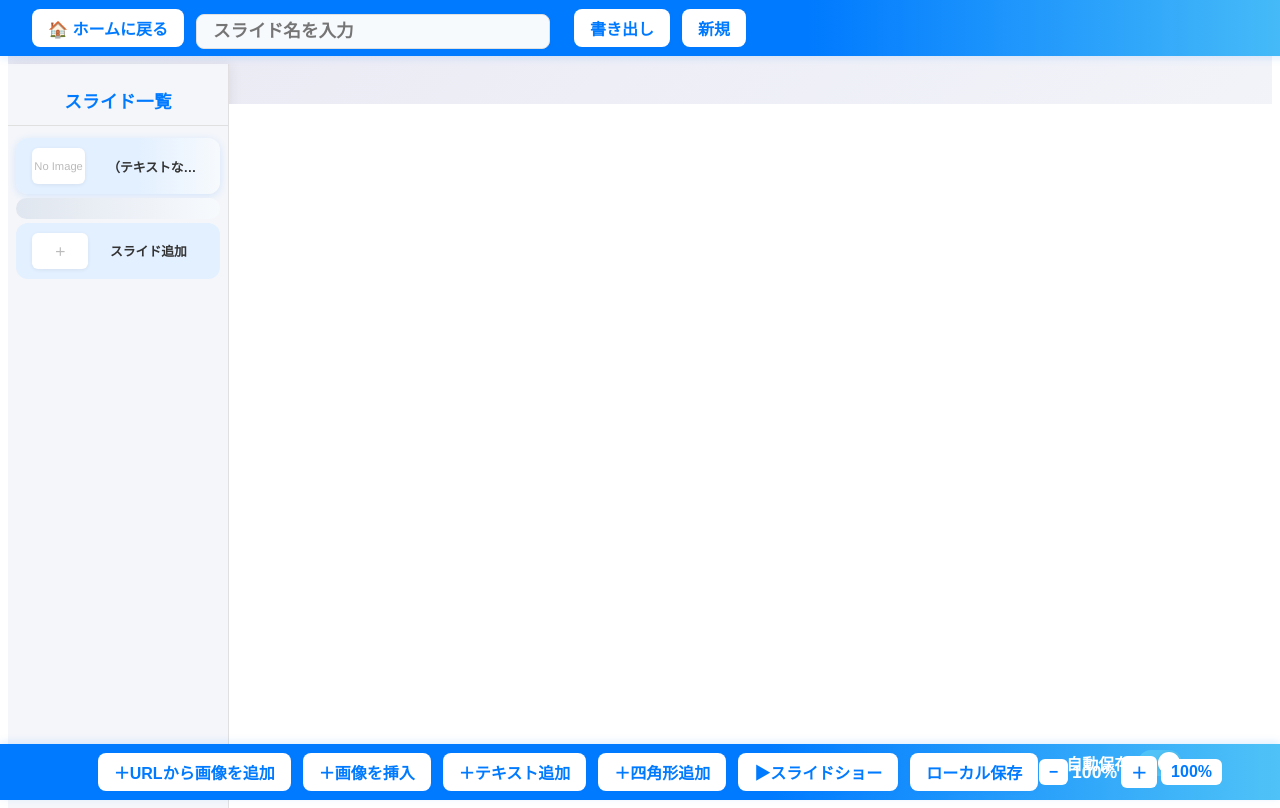
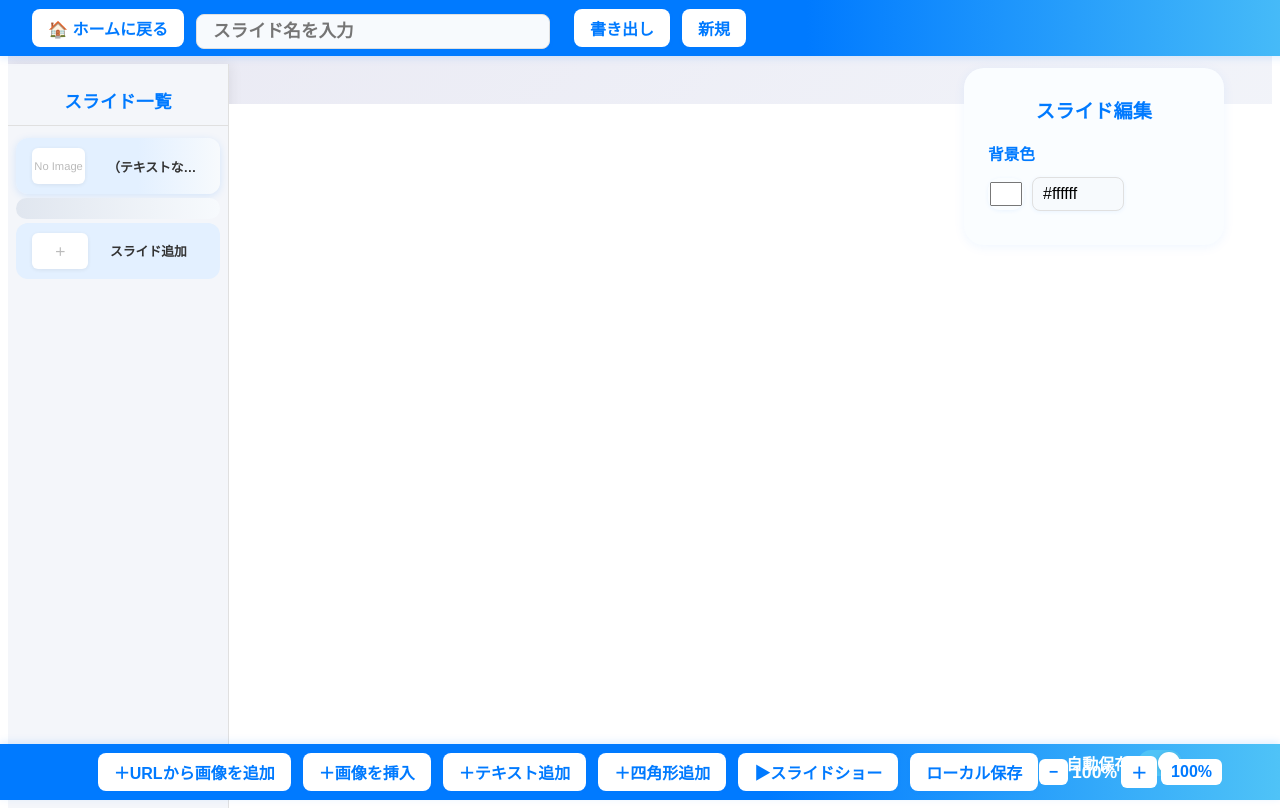
Before and after one commit to yomi4486/slide_app, a Nuxt app: page / in a window 1280 px wide. Both pictures are taken after a click on the button "＋ 新規作成". Built offline with nearby package versions, Linux system fonts and the light colour scheme.

Commit message:
Add: テーマ機能

```diff
--- a/components/ElementEditPanel.vue
+++ b/components/ElementEditPanel.vue
@@ -1,6 +1,8 @@
 <template>
   <div class="edit-section keynote-panel right-edit-panel modern-edit-panel">
+    <template v-if="currentEl">
       <h3 class="edit-title">要素編集</h3>
+      <!-- 既存の要素編集UI -->
       <div class="edit-group" v-if="currentEl?.type === 'image'">
         <label class="edit-label">画像URL</label>
         <input v-model="currentEl.content" class="edit-input" />
@@ -66,13 +68,33 @@
           <button class="edit-btn zorder" @click="$emit('moveElementZ', 'down')">⬇️ 背面へ</button>
         </div>
       </div>
+    </template>
+    <template v-else>
+      <h3 class="edit-title">スライド編集</h3>
+      <div class="edit-group color-group">
+        <label class="edit-label">背景色</label>
+        <div class="color-row">
+          <input type="color" v-model="slideBackgroundProxy" class="edit-color" />
+          <input v-model="slideBackgroundProxy" class="edit-input short" />
+        </div>
+      </div>
+    </template>
   </div>
 </template>
 <script setup>
-import { computed } from 'vue'
-const props = defineProps(['currentEls'])
+import { computed, ref, watch } from 'vue'
+const props = defineProps(['currentEls', 'slideBackground'])
+const emit = defineEmits(['removeElement', 'moveElementZ', 'update:slideBackground'])
 const currentEl = computed(() => props.currentEls?.[0] || null)
-defineEmits(['removeElement'])
+
+// スライド背景色編集用の双方向バインディング
+const slideBackgroundProxy = ref(props.slideBackground || '#ffffff')
+watch(() => props.slideBackground, (val) => {
+  slideBackgroundProxy.value = val || '#ffffff'
+})
+watch(slideBackgroundProxy, (val) => {
+  emit('update:slideBackground', val)
+})
 </script>
 <style>
 @import '../assets/common.css';
--- a/components/SlideCanvas.vue
+++ b/components/SlideCanvas.vue
@@ -13,7 +13,7 @@
       @click="(e) => { if (props.disabled) return; props.selectElement(i, e.shiftKey || e.ctrlKey || e.metaKey) }"
     >
       <img v-if="el.type === 'image'" :src="el.content" class="slide-el-img" />
-      <div v-else-if="el.type === 'rect'" :style="{ width: '100%', height: '100%', background: el.background || '#1976d2', borderRadius: '8px', boxShadow: el.shadow ? '0 2px 8px #0003' : 'none', border: '1.5px solid #1976d2' }"></div>
+      <div v-else-if="el.type === 'rect'" :style="{ width: '100%', height: '100%', background: el.background || '#1976d2', borderRadius: '8px', boxShadow: el.shadow ? '0 2px 8px #0003' : 'none' }"></div>
       <template v-else>
         <div
           v-if="!props.isEditingText(i)"
@@ -92,6 +92,7 @@ const props = defineProps([
   'onCanvasMouseUp',
   'zoom',
   'slideshow', // 追加
+  'background', // 追加
 ])
 const canvasStyle = computed(() => {
   const style = {
@@ -101,7 +102,7 @@ const canvasStyle = computed(() => {
     minHeight: 0,
     position: 'relative',
     overflow: 'hidden',
-    background: '#fff',
+    background: props.background || '#fff',
     borderRadius: props.slideshow ? '0' : '32px',
     boxShadow: props.slideshow ? 'none' : '0 8px 32px #0002, 0 1.5px 6px #0001',
   }
--- a/pages/index.vue
+++ b/pages/index.vue
@@ -86,16 +86,18 @@
                     :canvasWidth="baseWidth"
                     :canvasHeight="baseHeight"
                     :zoom="zoom.value"
+                    :background="slides[current].background || '#ffffff'"
                   />
                 </div>
               </div>
             </div>
-            <div v-if="selectedElements.length" style="position: fixed; top: 32px; right: 32px; z-index: 4000;">
+            <div v-if="selectedElements.length || true" style="position: fixed; top: 32px; right: 32px; z-index: 4000;">
               <ElementEditPanel
-                v-if="selectedElements.length"
                 :currentEls="currentEls"
                 @removeElement="removeElement"
                 @moveElementZ="moveElementZ"
+                :slideBackground="slides[current].background || '#ffffff'"
+                @update:slideBackground="val => { slides[current].background = val; autoLocalSave(); }"
               />
             </div>
           </div>
@@ -114,6 +116,7 @@
               :elementStyle="elementStyle"
               :textElementStyle="textElementStyle"
               :isEditingText="alwaysFalse"
+              :background="slides[current].background || '#ffffff'"
             />
           </div>
           <button class="slideshow-exit-btn" @click="endSlideshow">終了</button>
```
Lines whose indentation alone changed are shown as unchanged.
